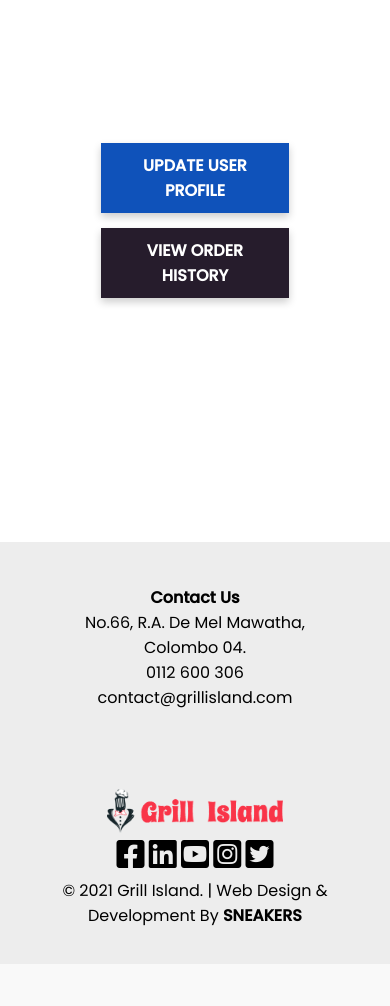
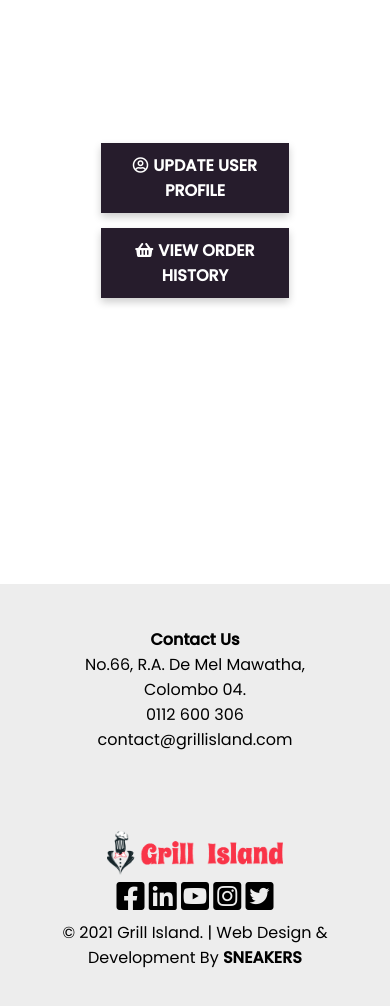
Before and after one commit to akapez/grill-island-wdp, a PHP site: page /grill-island/index.php?action=profile in a window 390 px wide. Shown: the part 80-1086 px from the top of the page. Before the commit the page ends 1006 px from the top, so only its background shows below. Run offline with PHP 8.4, Linux system fonts and the light colour scheme; the visitor is signed in with stand-in values (Sample User, id 1).

Commit message:
admin setup

```diff
--- a/includes/header.php
+++ b/includes/header.php
@@ -60,9 +60,15 @@
         ?>
         <li><a href="<?php echo $host ; ?>/?action=profile">PROFILE</a></li>
         <li><a href="<?php echo $host ; ?>/users/logout.php">LOGOUT</a></li>
+        <?php }
+        else if(isset($_SESSION['username'])){
+        ?>
+        <li><a href="<?php echo $host ; ?>/?action=dashboard">DASHBOARD</a></li>
+        <li><a href="<?php echo $host ; ?>/users/logout.php">LOGOUT</a></li>
         <?php }else{ ?>
         <li><a href="<?php echo $host ; ?>/?action=login">LOGIN</a></li>
         <li><a href="<?php echo $host ; ?>/?action=register">REGISTER</a></li>
+        <li><a href="<?php echo $host ; ?>/?action=admin"><i class="fas fa-users-cog"></i></a></li>
          <?php } ?>
 
       </ul>
--- a/styles/profile.css
+++ b/styles/profile.css
@@ -1,13 +1,24 @@
-.profile-banner {
+.user-profile-banner {
   height: calc(30vh - 50px);
 }
 
-/*form-section*/
-.profile{
+.admin-profile-banner {
+  height: calc(25vh - 50px);
+}
+
+
+.user-profile{
   margin: 5% 20% 3% 20%;
   height: 40vh;
 
 }
+
+.admin-profile{
+  margin: 5% 20% 3% 20%;
+  height: 70vh;
+
+}
+
 
 .card {
   box-shadow: 0 4px 8px 0 rgba(0,0,0,0.2);
@@ -39,13 +50,21 @@
 
 
 @media screen and (max-width: 1024px) {
-  .profile{
-    height: 45vh;
+  .user-profile{
+    height: 50vh;
+  }
+
+  .admin-profile{
+    height: 55vh;
   }
 }
 
 @media screen and (max-width: 600px) {
-  .profile{
+  .user-profile{
     margin: 5% 10% 5% 10%;
   }
+
+  .admin-profile{
+    margin: 5% 5% 5% 5%;
+  }
 }
--- a/users/UserInterface.php
+++ b/users/UserInterface.php
@@ -62,18 +62,18 @@ class UserInterface
     }
 
     return '
-        <section class="profile-banner"></section>
+        <section class="user-profile-banner"></section>
 
-        <div class="profile">
+        <div class="user-profile">
             ' . $successMessage . '
-            <div class="card" style="background: #0F52BA">
+            <div class="card" style="background: #261C2C">
               <div class="card_container">
-                <a class="profile_link" href="updateprofile.php"><h4><b>UPDATE USER PROFILE</b></h4></a>
+                <a class="profile_link" href="updateprofile.php"><h4><i class="far fa-user-circle" style="margin-right: 5px"></i><b>UPDATE USER PROFILE</b></h4></a>
               </div>
             </div>
             <div class="card" style="background: #261C2C">
             <div class="card_container">
-              <a class="profile_link" href="orderhistory.php"><h4><b>VIEW ORDER HISTORY</b></h4></a>
+              <a class="profile_link" href="orderhistory.php"><h4><i class="fas fa-shopping-basket" style="margin-right: 5px"></i><b>VIEW ORDER HISTORY</b></h4></a>
             </div>
           </div>
         </div>
@@ -81,6 +81,82 @@ class UserInterface
 
         ';
   }
+
+  public function admin()
+  {
+    $error = isset($_GET['message']) ? $_GET['message'] : '';
+
+    if ($error) {
+      $errorMessage = '<div class="alert" style="background-color: #FF2626;"> <p style="font-size: 13px">' . $error . '</p></div>';
+    } else {
+      $errorMessage =  '';
+    }
+    return '
+            <section class="user_screen_banner"></section>
+            <div class="user_form">
+            <h3>ADMIN LOGIN</h3>
+            <form method="POST" action="users/admin.php" autocomplete="off">
+            ' . $errorMessage . '
+            <input  class="user_input" type="text" name="username" placeholder="User Name">
+            <input  class="user_input" type="password" name="password" placeholder="Password">
+            <button class="_button" type="submit" name="admin" >Login</button>
+            </form>
+            </div>
+            ';
+  }
+
+  public function dashboard()
+  {
+    $success = isset($_GET['message']) ? $_GET['message'] : '';
+
+    if ($success) {
+      $successMessage = '<div class="alert" style="background-color: #50CB93;"><p style="font-size: 13px">' . $success . '</p></div>';
+    } else {
+      $successMessage =  '';
+    }
+
+    return '
+        <section class="admin-profile-banner"></section>
+
+        <div class="admin-profile">
+            ' . $successMessage . '
+            <div class="card" style="background: #261C2C">
+              <div class="card_container">
+                <a class="profile_link" href=""><h4><i class="fas fa-hamburger" style="margin-right: 5px"></i><b>ADD FOOD ITEMS</b></h4></a>
+              </div>
+            </div>
+
+            <div class="card" style="background: #261C2C">
+            <div class="card_container">
+              <a class="profile_link" href=""><h4><i class="fas fa-hamburger" style="margin-right: 5px"></i><b>VIEW FOOD ITEMS</b></h4></a>
+            </div>
+            </div>
+
+            <div class="card" style="background: #261C2C">
+            <div class="card_container">
+              <a class="profile_link" href=""><h4><i class="fas fa-shopping-basket" style="margin-right: 5px"></i><b>ORDER MANAGE</b></h4></a>
+            </div>
+            </div>
+
+            <div class="card" style="background: #261C2C">
+            <div class="card_container">
+              <a class="profile_link" href=""><h4><i class="far fa-comments" style="margin-right: 5px"></i><b>VIEW CUSTOMER FEEDBACKS</b></h4></a>
+            </div>
+            </div>
+
+            <div class="card" style="background: #261C2C">
+            <div class="card_container">
+              <a class="profile_link" href=""><h4><i class="far fa-address-book" style="margin-right: 5px"></i><b>VIEW CONTACTS</b></h4></a>
+            </div>
+            </div>
+
+        </div>
+
+
+        ';
+  }
+
+
 }
 
 ?>
--- a/users/login.php
+++ b/users/login.php
@@ -18,7 +18,6 @@ if(isset($_POST['login'])){
         header("Location: " . $host . "/index.php?action=register&message=" . $message[0]);
         exit();
     }else if (!filter_var($email, FILTER_VALIDATE_EMAIL)) {
-        echo "Something went wrong with email";
         $message[] = "This is not a valid email address";
         header("Location: " . $host . "/index.php?action=login&message=" . $message[0]);
         exit();
--- a/users/logout.php
+++ b/users/logout.php
@@ -5,5 +5,5 @@ session_start();
 session_unset();
 session_destroy();
 
-header("Location: " . $host );
+header("Location: " . $host . "/home.php");
 ?>
```
Also changed, not shown: index.php (+23 -0 lines), updateprofile.php (+7 -1 lines), users/admin.php (added, +47 -0 lines).
